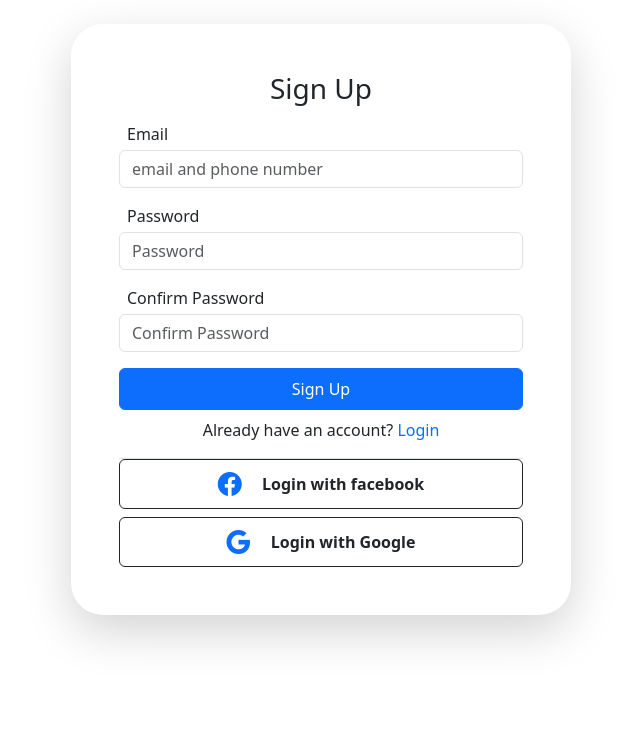
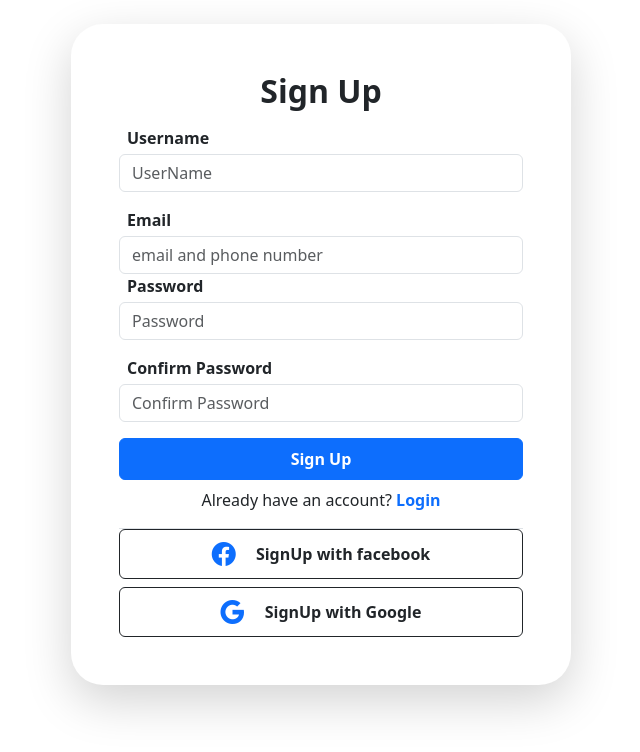
Before and after one commit to MonuKumarPrajapati/e_commerce_officebs, a plain HTML site: page pages/signup.html in a window 1280 px wide. Shown: the whole page, without its empty margins (319-959 px from the left). Drawn offline with nearby package versions, Linux system fonts and the light colour scheme.

Commit message:
last changes

```diff
--- a/pages/signup.html
+++ b/pages/signup.html
@@ -97,18 +97,23 @@
     <main class="form-signin w-100 m-auto" style="max-width: 500px; width: 100%;">
       <div class="bg-white p-4 p-md-5 rounded-5 w-100 shadow-lg">
         <!-- <img class="mb-3 mx-auto d-block" src="../assets/image/avatar.png" alt="" width="100" height="100"> -->
-        <h1 class="h3 mb-3 fw-normal text-center">Sign Up</h1>
+        <h1 class="h3 mb-3 fw-normal text-center fw-semibold fs-2">Sign Up</h1>
 
         <div class=" mb-3">
-          <label class="mb-1 ms-2" for="floatingInput">Email</label>
+          <label class="mb-1 ms-2 fw-semibold" for="floatingInput">Username</label>
+          <input type="text" class="form-control" id="floatingInput" placeholder="UserName">
+        </div>
+
+        <div class=" ">
+          <label class="mb-1 ms-2 fw-semibold" for="floatingInput">Email</label>
           <input type="email" class="form-control" id="floatingInput" placeholder="email and phone number">
         </div>
         <div class="">
-          <label class="mb-1 ms-2" for="floatingPassword">Password</label>
+          <label class="mb-1 ms-2 fw-semibold" for="floatingPassword ">Password</label>
           <input type="password" class="form-control" id="floatingPassword" placeholder="Password">
         </div>
         <div class="mb-3">
-          <label class="mb-1 mt-3 ms-2" for="floatingPassword">Confirm Password</label>
+          <label class="mb-1 mt-3 ms-2 fw-semibold" for="floatingPassword">Confirm Password</label>
           <input type="password" class="form-control" id="floatingPassword" placeholder="Confirm Password">
         </div>
 
@@ -119,9 +124,9 @@
           </label>
         </div> -->
 
-        <button class="btn btn-primary w-100 py-2" type="submit">Sign Up</button>
+        <button class="btn btn-primary w-100 py-2 fw-bold" type="submit">Sign Up</button>
         <p class="mt-2 text-center">Already have an account?
-          <a href="login.html" class="text-primary text-decoration-none ">Login</a>
+          <a href="login.html" class="text-primary text-decoration-none fw-semibold ">Login</a>
         </p>
 
         <div class="border-bottom"></div>
@@ -130,13 +135,13 @@
           <button class="btn btn-outline-dark w-100 mb-2 fw-bold">
             <!-- <img src="../assets/image/fb.png.png" style="width: 30px;"/> -->
             <a href="https://www.facebook.com"><i class="bi bi-facebook fs-4 me-3"></i></a>
-            Login with facebook</button>
+            SignUp with facebook</button>
         </div>
 
         <div class="">
           <button class="btn btn-outline-dark w-100 fw-bold ">
            <a class="" href="https://www.google.com"><i class="bi bi-google fs-4 me-3"></i></a>
-            Login with Google</button>
+            SignUp with Google</button>
         </div>
       </div>
 
```
Also changed, not shown: pages/login.html (+6 -6 lines).
